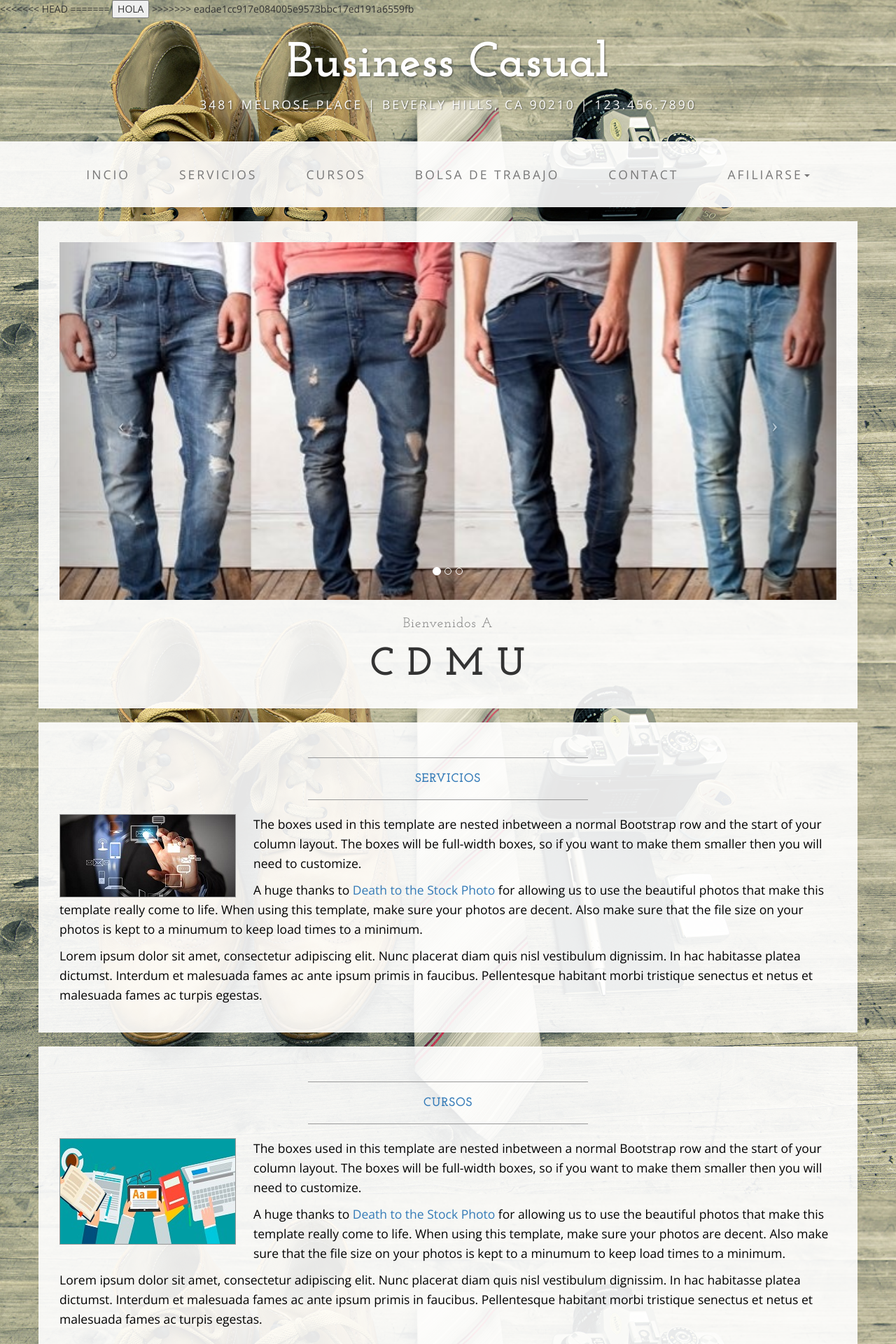
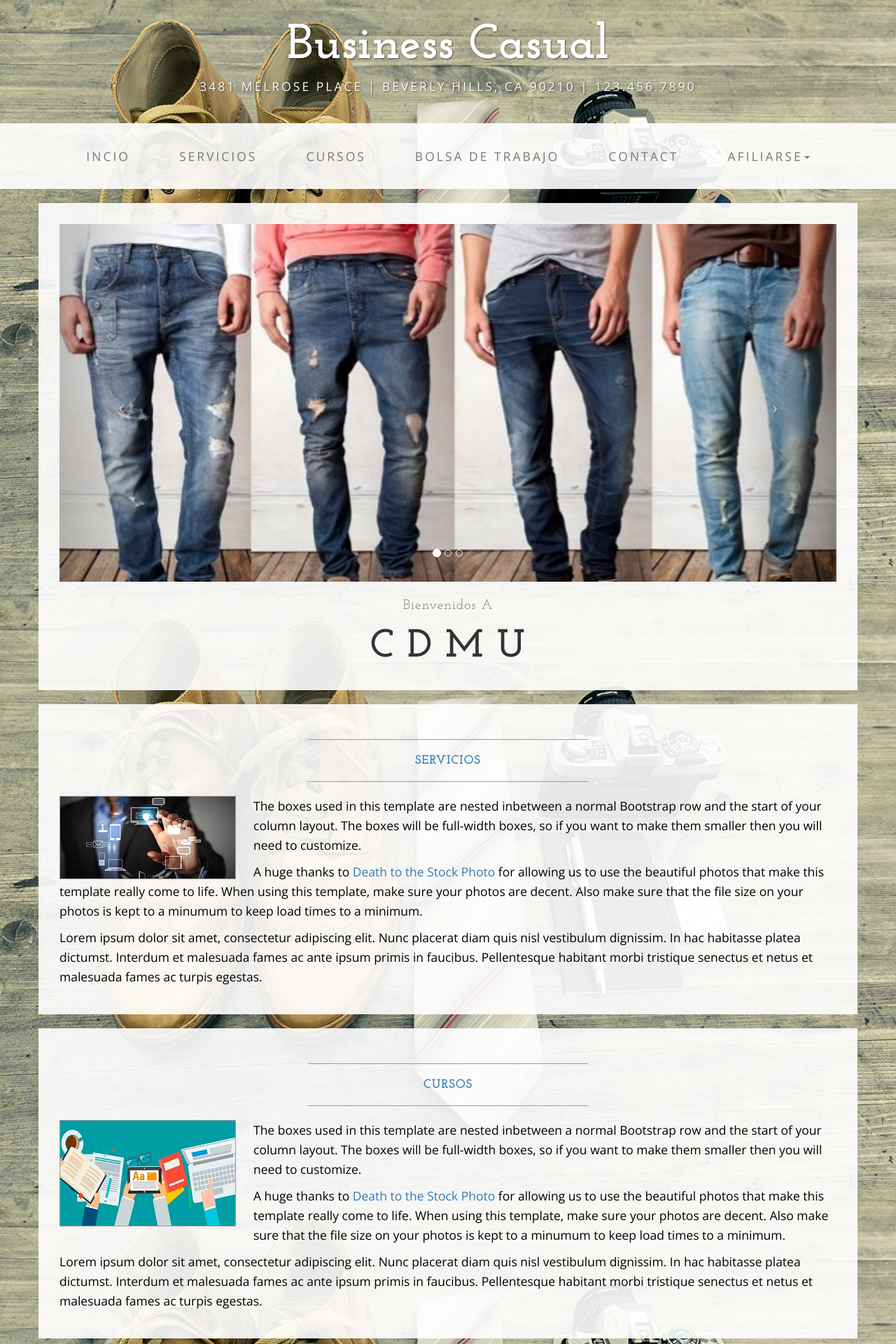
Before and after one commit to AndresVS18/sitioWebCDMU, a PHP site: page / in a window 1280 px wide. Shown: the top 1920 px of the page at 70% size. Run offline with PHP 8.4, Linux system fonts and the light colour scheme; some libraries are stand-ins or nearby versions.

Commit message:
funciones

```diff
--- a/index.php
+++ b/index.php
@@ -13,15 +13,9 @@ $fun = new funciones();
   <meta name="description" content="">
   <meta name="author" content="">
 
-<<<<<<< HEAD
   <title>Contact - Business Casual - Start Bootstrap Theme</title>
-=======
-
-
-    <button type="button" name="button">HOLA</button>
 
     <title>Contact - Business Casual - Start Bootstrap Theme</title>
->>>>>>> eadae1cc917e084005e9573bbc17ed191a6559fb
 
   <!-- Bootstrap Core CSS -->
   <link href="css/bootstrap.min.css" rel="stylesheet">
```
